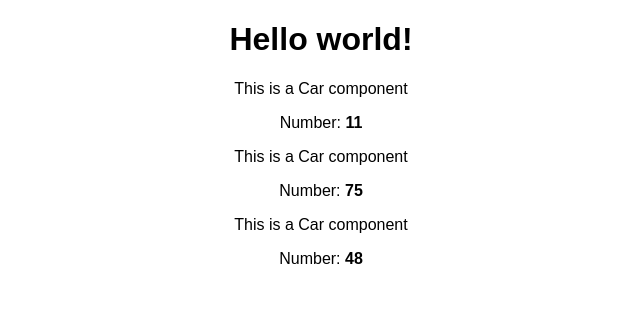
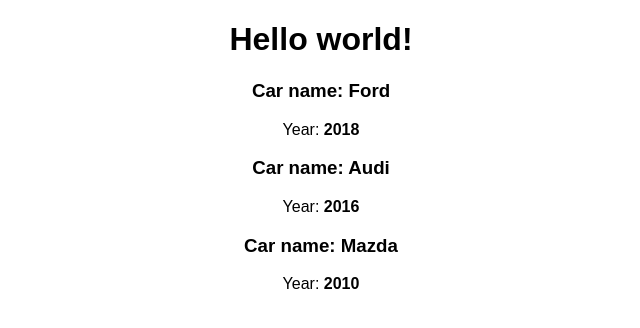
Before and after one commit to introkun/react-js-course, a React (Create React App) app: page / in a window 1280 px wide. Shown: the top 328 px of the page, without its empty margins (319-959 px from the left). Built offline with nearby package versions, Linux system fonts and the light colour scheme.

Commit message:
lesson 11 done

```diff
--- a/src/App.js
+++ b/src/App.js
@@ -12,9 +12,9 @@ class App extends Component {
       <div style={divStyle}>
         <h1>Hello world!</h1>
 
-        <Car />
-        <Car />
-        <Car />
+        <Car name={'Ford'} year={2018} />
+        <Car name="Audi" year={2016} />
+        <Car name={'Mazda'} year={2010} />
       </div>
     );
   }
--- a/src/Car/Car.js
+++ b/src/Car/Car.js
@@ -1,8 +1,8 @@
 import React from 'react';
 
-export default () => (
+export default props => (
   <div>
-    <p>This is a Car component</p>
-    <p>Number: <strong>{Math.round(Math.random() * 100)}</strong></p>
+    <h3>Car name: {props.name}</h3>
+    <p>Year: <strong>{props.year}</strong></p>
   </div>
 )
```
